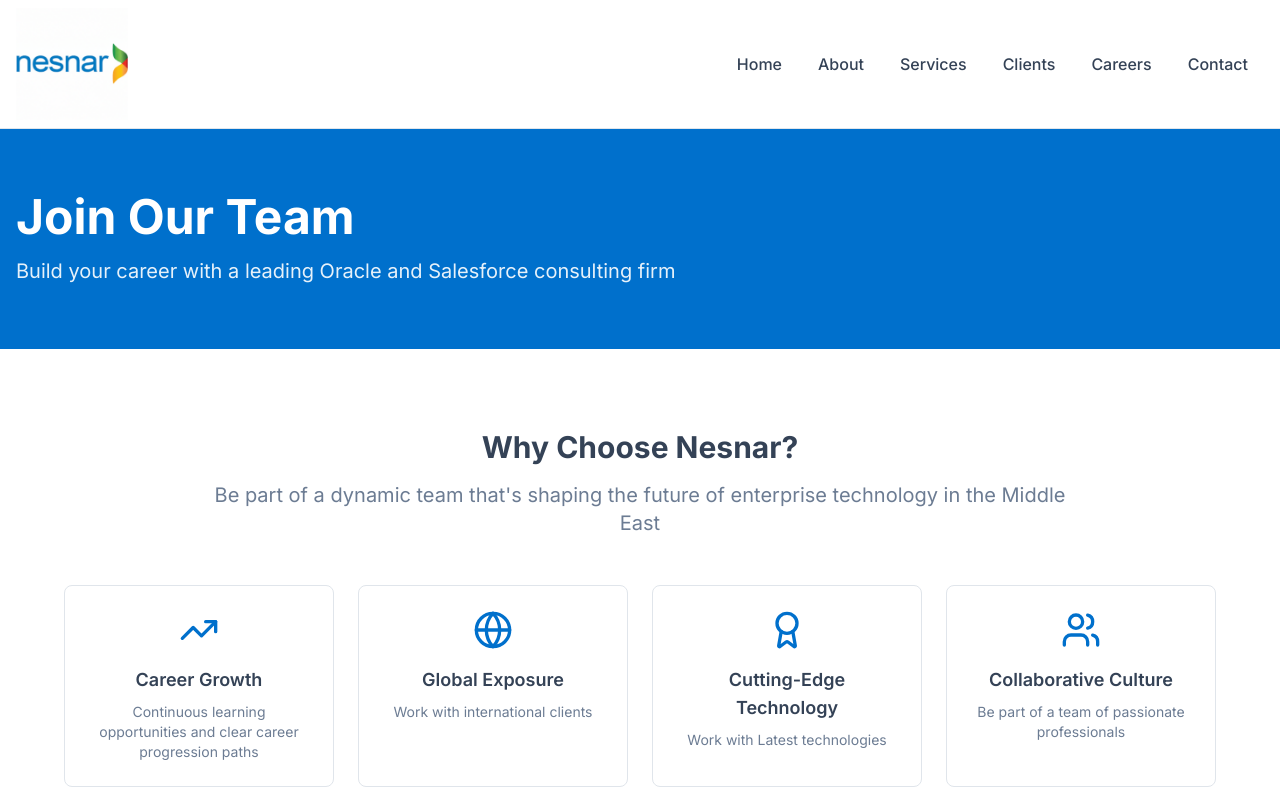
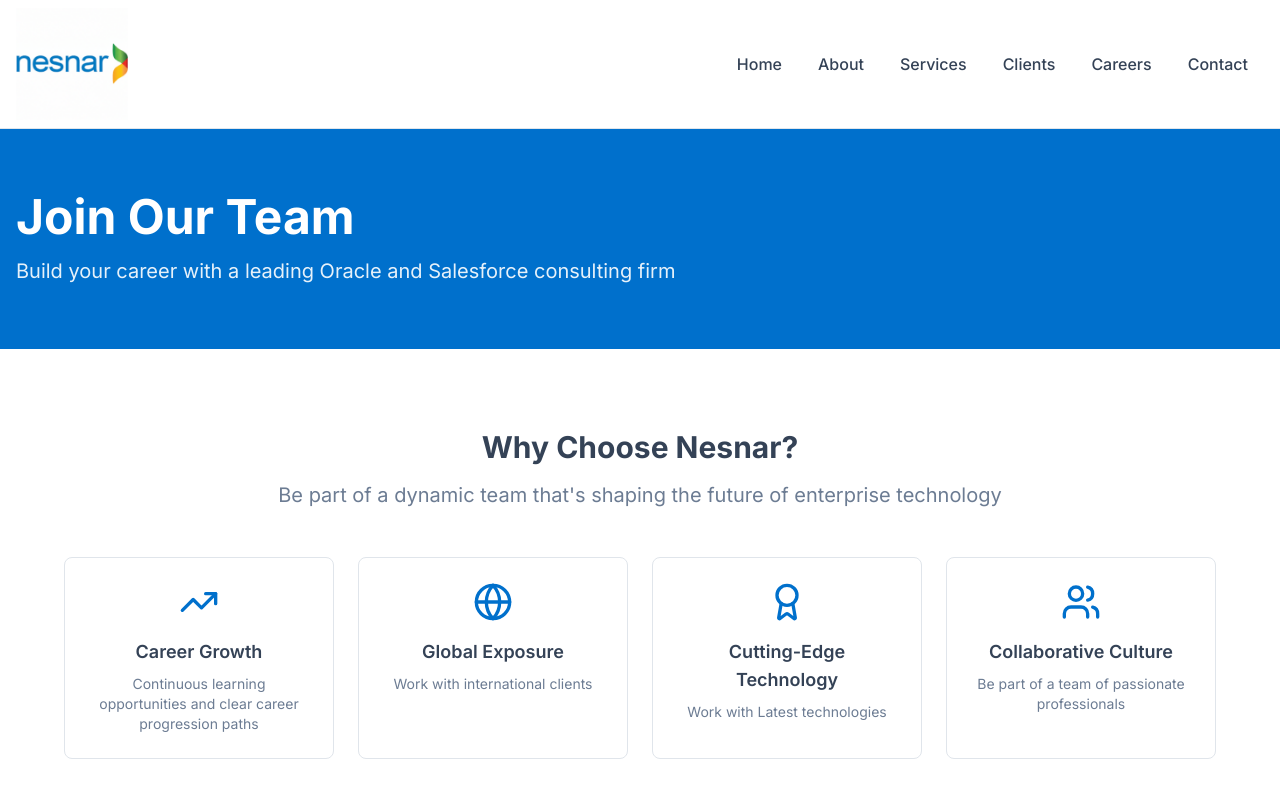
Before and after one commit to babuveenak/nesnar-dubai-digital-hub, a React (Vite) app: page /careers in a window 1280 px wide. Shown: the top 800 px of the page. Built offline with nearby package versions, Linux system fonts and the light colour scheme; the HTML template or start-up script is replaced by a standard one.

Commit message:
Visual edit in Lovable
Edited UI in Lovable

```diff
--- a/src/pages/Careers.tsx
+++ b/src/pages/Careers.tsx
@@ -62,9 +62,7 @@ const Careers = () => {
           <div className="container mx-auto px-4">
             <div className="max-w-4xl mx-auto text-center mb-12">
               <h2 className="text-3xl font-bold mb-4">Why Choose Nesnar?</h2>
-              <p className="text-xl text-muted-foreground">
-                Be part of a dynamic team that's shaping the future of enterprise technology in the Middle East
-              </p>
+              <p className="text-xl text-muted-foreground">Be part of a dynamic team that's shaping the future of enterprise technology</p>
             </div>
 
             <div className="grid md:grid-cols-2 lg:grid-cols-4 gap-6 max-w-6xl mx-auto">
```
